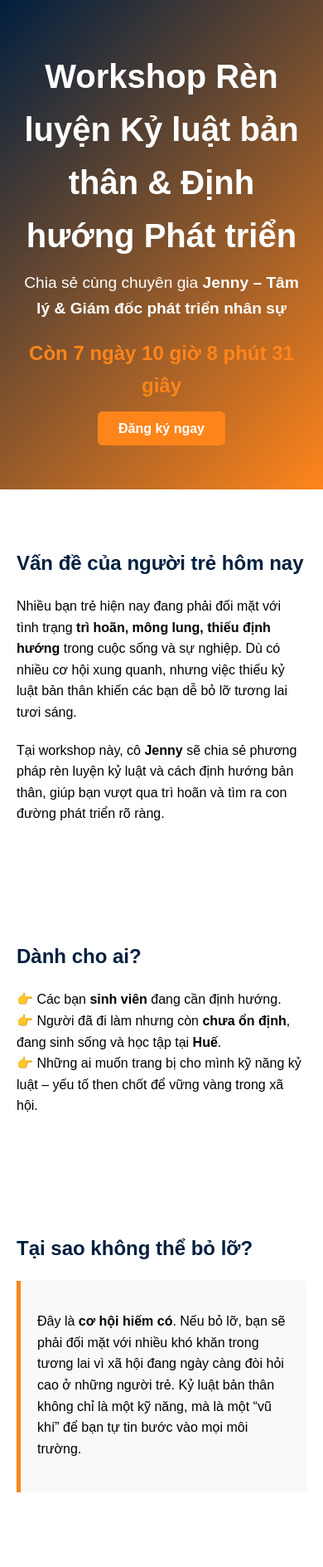
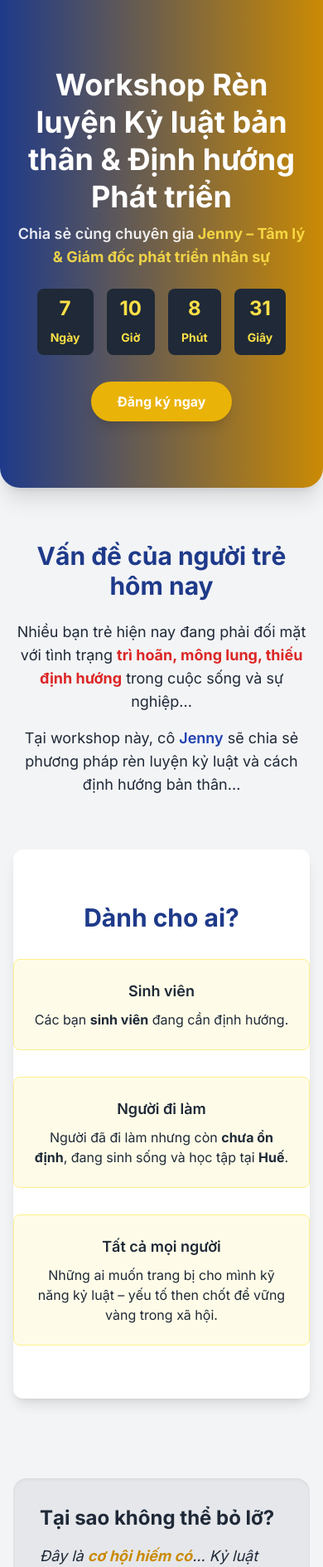
Before and after one commit to phuongtuuyen96-star/landing-workshop, a plain HTML site: page index.html in a window 390 px wide. Shown: the top 1889 px of the page at 83% size. Drawn offline with nearby package versions, Linux system fonts and the light colour scheme.

Commit message:
Update index.html

```diff
--- a/index.html
+++ b/index.html
@@ -1,94 +1,145 @@
-
 <!DOCTYPE html>
 <html lang="vi">
 <head>
   <meta charset="UTF-8">
   <meta name="viewport" content="width=device-width, initial-scale=1.0">
   <title>Workshop Rèn luyện Kỷ luật & Định hướng phát triển</title>
+
+  <!-- Tailwind CSS CDN -->
+  <script src="https://cdn.tailwindcss.com"></script>
+
+  <!-- Inter font -->
+  <link rel="preconnect" href="https://fonts.googleapis.com">
+  <link rel="preconnect" href="https://fonts.gstatic.com" crossorigin>
+  <link href="https://fonts.googleapis.com/css2?family=Inter:wght@400;600;700&display=swap" rel="stylesheet">
+
   <style>
-    body { margin: 0; font-family: Arial, sans-serif; line-height: 1.6; }
-    header { background: linear-gradient(135deg, #001F3F, #FF851B); color: white; padding: 60px 20px; text-align: center; }
-    header h1 { font-size: 2.5em; margin: 0; }
-    header p { font-size: 1.2em; margin: 10px 0 20px; }
-    .btn { background: #FF851B; color: white; padding: 12px 25px; text-decoration: none; border-radius: 6px; font-weight: bold; }
-    section { padding: 50px 20px; max-width: 1000px; margin: auto; }
-    section h2 { color: #001F3F; margin-bottom: 20px; }
-    section p { margin-bottom: 20px; }
-    .highlight { background: #f9f9f9; padding: 20px; border-left: 5px solid #FF851B; margin-bottom: 20px; }
-    footer { background: #001F3F; color: white; text-align: center; padding: 20px; }
-    .countdown { font-size: 1.5em; font-weight: bold; color: #FF851B; }
-    .form-box { background: #f1f1f1; padding: 20px; border-radius: 8px; }
-    iframe { width: 100%; height: 600px; border: none; border-radius: 8px; }
+    body {
+      font-family: 'Inter', sans-serif;
+    }
   </style>
+
+  <!-- SEO & Social Meta -->
+  <meta name="description" content="Workshop Rèn luyện Kỷ luật bản thân & Định hướng phát triển – miễn phí tại Huế cùng chuyên gia Jenny.">
+  <meta property="og:title" content="Workshop Rèn luyện Kỷ luật & Định hướng phát triển">
+  <meta property="og:description" content="Cùng chuyên gia Jenny rèn luyện kỷ luật và tìm định hướng sự nghiệp rõ ràng. Tham gia miễn phí tại Huế!">
+  <meta property="og:image" content="https://i.ibb.co/4Ymjg8t/banner-workshop.jpg"> <!-- thay link ảnh thật -->
+  <meta property="og:type" content="website">
+  <meta property="og:url" content="https://yourdomain.com">
 </head>
-<body>
+<body class="bg-gray-100 text-gray-800">
 
-<header>
-  <h1>Workshop Rèn luyện Kỷ luật bản thân & Định hướng Phát triển</h1>
-  <p>Chia sẻ cùng chuyên gia <strong>Jenny – Tâm lý & Giám đốc phát triển nhân sự</strong></p>
-  <p class="countdown" id="countdown"></p>
-  <a href="#dangky" class="btn">Đăng ký ngay</a>
+  <!-- Header Section -->
+  <header class="bg-gradient-to-r from-blue-900 to-yellow-600 text-white py-20 px-4 text-center rounded-b-3xl shadow-xl">
+    <div class="container mx-auto">
+      <h1 class="text-4xl md:text-5xl font-extrabold leading-tight mb-2">Workshop Rèn luyện Kỷ luật bản thân & Định hướng Phát triển</h1>
+      <p class="text-lg md:text-xl font-semibold opacity-90 mb-6">Chia sẻ cùng chuyên gia <span class="text-yellow-300 font-bold">Jenny – Tâm lý & Giám đốc phát triển nhân sự</span></p>
+      <div id="countdown" class="flex justify-center gap-4 mb-8 text-yellow-300 font-bold text-2xl md:text-3xl"></div>
+      <a href="#dangky" class="inline-block bg-yellow-500 hover:bg-yellow-600 transition duration-300 text-white font-bold py-3 px-8 rounded-full shadow-lg transform hover:scale-105">Đăng ký ngay</a>
+    </div>
   </header>
 
-<section>
-  <h2>Vấn đề của người trẻ hôm nay</h2>
-  <p>Nhiều bạn trẻ hiện nay đang phải đối mặt với tình trạng <strong>trì hoãn, mông lung, thiếu định hướng</strong> trong cuộc sống và sự nghiệp.
-  Dù có nhiều cơ hội xung quanh, nhưng việc thiếu kỷ luật bản thân khiến các bạn dễ bỏ lỡ tương lai tươi sáng.</p>
-  <p>Tại workshop này, cô <strong>Jenny</strong> sẽ chia sẻ phương pháp rèn luyện kỷ luật và cách định hướng bản thân, giúp bạn vượt qua trì hoãn và tìm ra con đường phát triển rõ ràng.</p>
-</section>
+  <!-- Content Sections -->
+  <main class="container mx-auto px-4">
 
-<section>
-  <h2>Dành cho ai?</h2>
-  <p>👉 Các bạn <strong>sinh viên</strong> đang cần định hướng. <br>
-     👉 Người đã đi làm nhưng còn <strong>chưa ổn định</strong>, đang sinh sống và học tập tại <strong>Huế</strong>. <br>
-     👉 Những ai muốn trang bị cho mình kỹ năng kỷ luật – yếu tố then chốt để vững vàng trong xã hội.</p>
-</section>
-
-<section>
-  <h2>Tại sao không thể bỏ lỡ?</h2>
-  <div class="highlight">
-    <p>Đây là <strong>cơ hội hiếm có</strong>. Nếu bỏ lỡ, bạn sẽ phải đối mặt với nhiều khó khăn trong tương lai vì xã hội đang ngày càng đòi hỏi cao ở những người trẻ.
-    Kỷ luật bản thân không chỉ là một kỹ năng, mà là một “vũ khí” để bạn tự tin bước vào mọi môi trường.</p>
+    <section class="py-16 md:py-20">
+      <div class="max-w-3xl mx-auto text-center">
+        <h2 class="text-3xl md:text-4xl font-bold text-blue-900 mb-6">Vấn đề của người trẻ hôm nay</h2>
+        <p class="text-lg mb-4">Nhiều bạn trẻ hiện nay đang phải đối mặt với tình trạng <span class="font-bold text-red-600">trì hoãn, mông lung, thiếu định hướng</span> trong cuộc sống và sự nghiệp...</p>
+        <p class="text-lg">Tại workshop này, cô <span class="font-semibold text-blue-800">Jenny</span> sẽ chia sẻ phương pháp rèn luyện kỷ luật và cách định hướng bản thân...</p>
       </div>
     </section>
 
-<section>
-  <h2>Điểm đặc biệt của Workshop</h2>
-  <p>Không chỉ là chuyên gia tâm lý, cô <strong>Jenny</strong> còn là một <strong>giám đốc doanh nghiệp</strong>.
-  Nhờ vậy, cô có thể mang đến góc nhìn từ phía <strong>người tuyển dụng</strong>, giúp bạn hiểu rõ những kỹ năng và phẩm chất mà nhà tuyển dụng thực sự cần ở ứng viên.</p>
+    <section class="py-16 bg-white rounded-xl shadow-lg mb-8">
+      <h2 class="text-3xl font-bold text-center text-blue-900 mb-8">Dành cho ai?</h2>
+      <div class="grid grid-cols-1 md:grid-cols-3 gap-8 text-center max-w-4xl mx-auto">
+        <div class="p-6 bg-yellow-50 border border-yellow-200 rounded-lg">
+          <p class="text-lg font-semibold mb-2">Sinh viên</p>
+          <p>Các bạn <span class="font-bold">sinh viên</span> đang cần định hướng.</p>
+        </div>
+        <div class="p-6 bg-yellow-50 border border-yellow-200 rounded-lg">
+          <p class="text-lg font-semibold mb-2">Người đi làm</p>
+          <p>Người đã đi làm nhưng còn <span class="font-bold">chưa ổn định</span>, đang sinh sống và học tập tại <span class="font-bold">Huế</span>.</p>
+        </div>
+        <div class="p-6 bg-yellow-50 border border-yellow-200 rounded-lg">
+          <p class="text-lg font-semibold mb-2">Tất cả mọi người</p>
+          <p>Những ai muốn trang bị cho mình kỹ năng kỷ luật – yếu tố then chốt để vững vàng trong xã hội.</p>
+        </div>
+      </div>
+    </section>
+<section class="py-16">
+      <div class="max-w-4xl mx-auto">
+        <div class="bg-gray-200 p-8 md:p-12 rounded-2xl shadow-inner">
+          <h2 class="text-2xl md:text-3xl font-bold text-gray-800 mb-4">Tại sao không thể bỏ lỡ?</h2>
+          <p class="text-lg italic">Đây là <span class="font-bold text-yellow-600">cơ hội hiếm có</span>... Kỷ luật bản thân không chỉ là một kỹ năng, mà là một “vũ khí” để bạn tự tin bước vào mọi môi trường.</p>
+        </div>
+      </div>
     </section>
 
-<section id="dangky">
-  <h2>Đăng ký tham gia</h2>
-  <p>Phí tham gia: <strong>0đ (được hỗ trợ 100%)</strong> 🎉 <br> Quà tặng: <strong>Bài test tính cách</strong></p>
-  <div class="form-box">
-    <iframe src="https://forms.gle/zwX7D9CUaHceudjD9"></iframe>
+    <section class="py-16 md:py-20">
+      <div class="max-w-3xl mx-auto text-center">
+        <h2 class="text-3xl md:text-4xl font-bold text-blue-900 mb-6">Điểm đặc biệt của Workshop</h2>
+        <p class="text-lg">Không chỉ là chuyên gia tâm lý, cô <span class="font-semibold text-blue-800">Jenny</span> còn là một <span class="font-bold">giám đốc doanh nghiệp</span>...</p>
       </div>
-  <p>Sau khi đăng ký, <strong>BTC sẽ liên hệ</strong> và gửi kết quả xác nhận cho bạn.</p>
     </section>
 
-<footer>
-  <p>© 2025 Workshop Rèn luyện Kỷ luật bản thân & Định hướng phát triển – cùng Jenny</p>
+    <!-- Registration Section -->
+    <section id="dangky" class="py-16 md:py-20">
+      <div class="bg-white p-6 md:p-10 rounded-xl shadow-2xl max-w-4xl mx-auto">
+        <h2 class="text-3xl md:text-4xl font-bold text-center text-blue-900 mb-6">Đăng ký tham gia</h2>
+        <p class="text-xl text-center mb-4">Phí tham gia: <span class="font-bold text-green-600">0đ (được hỗ trợ 100%)</span> 🎉</p>
+        <p class="text-xl text-center mb-8">Quà tặng: <span class="font-bold text-yellow-600">Bài test tính cách</span></p>
+        <div class="relative w-full h-96 overflow-hidden rounded-lg shadow-inner">
+          <iframe src="https://forms.gle/zwX7D9CUaHceudjD9" class="absolute inset-0 w-full h-full border-none"></iframe>
+        </div>
+        <p class="text-center text-lg mt-6">Sau khi đăng ký, <span class="font-semibold">BTC sẽ liên hệ</span> và gửi kết quả xác nhận cho bạn.</p>
+      </div>
+    </section>
+
+    <!-- Call-to-action cuối -->
+    <section class="py-12 text-center">
+      <a href="#dangky" class="inline-block bg-blue-900 hover:bg-blue-800 transition duration-300 text-white font-bold py-4 px-10 rounded-full shadow-lg transform hover:scale-105">Đăng ký ngay hôm nay 🚀</a>
+    </section>
+
+  </main>
+
+  <!-- Footer Section -->
+  <footer class="bg-gray-900 text-gray-300 py-8 px-4 mt-12 text-center rounded-t-3xl shadow-inner">
+    <p>&copy; 2025 Workshop Rèn luyện Kỷ luật bản thân & Định hướng phát triển – cùng Jenny</p>
   </footer>
 
+  <!-- JavaScript for Countdown -->
   <script>
-  // Countdown đến ngày 7/9/2025
-  var countDownDate = new Date("Sep 7, 2025 00:00:00").getTime();
-  var x = setInterval(function() {
-    var now = new Date().getTime();
-    var distance = countDownDate - now;
-    var days = Math.floor(distance / (1000 * 60 * 60 * 24));
-    var hours = Math.floor((distance % (1000 * 60 * 60 * 24)) / (1000 * 60 * 60));
-    var minutes = Math.floor((distance % (1000 * 60 * 60)) / (1000 * 60));
-    var seconds = Math.floor((distance % (1000 * 60)) / 1000);
-    document.getElementById("countdown").innerHTML =
-      "Còn " + days + " ngày " + hours + " giờ " + minutes + " phút " + seconds + " giây";
+    document.addEventListener('DOMContentLoaded', () => {
+      const countDownDate = new Date("Sep 7, 2025 00:00:00").getTime();
+      const countdownElement = document.getElementById("countdown");
+
+      const updateCountdown = () => {
+        const now = new Date().getTime();
+        const distance = countDownDate - now;
+
         if (distance < 0) {
           clearInterval(x);
-      document.getElementById("countdown").innerHTML = "Workshop đã bắt đầu!";
+          countdownElement.innerHTML = "<span class='text-green-400'>Workshop đã bắt đầu!</span>";
+          return;
         }
-  }, 1000);
+
+        const days = Math.floor(distance / (1000 * 60 * 60 * 24));
+        const hours = Math.floor((distance % (1000 * 60 * 60 * 24)) / (1000 * 60 * 60));
+        const minutes = Math.floor((distance % (1000 * 60 * 60)) / (1000 * 60));
+        const seconds = Math.floor((distance % (1000 * 60)) / 1000);
+
+        countdownElement.innerHTML = `
+          <div class="bg-gray-800 px-4 py-2 rounded-lg">${days}<br><span class="text-sm">Ngày</span></div>
+          <div class="bg-gray-800 px-4 py-2 rounded-lg">${hours}<br><span class="text-sm">Giờ</span></div>
+          <div class="bg-gray-800 px-4 py-2 rounded-lg">${minutes}<br><span class="text-sm">Phút</span></div>
+          <div class="bg-gray-800 px-4 py-2 rounded-lg">${seconds}<br><span class="text-sm">Giây</span></div>
+        `;
+      };
+
+      updateCountdown();
+      const x = setInterval(updateCountdown, 1000);
+    });
   </script>
-
 </body>
 </html>
```
Lines whose indentation alone changed are shown as unchanged.
